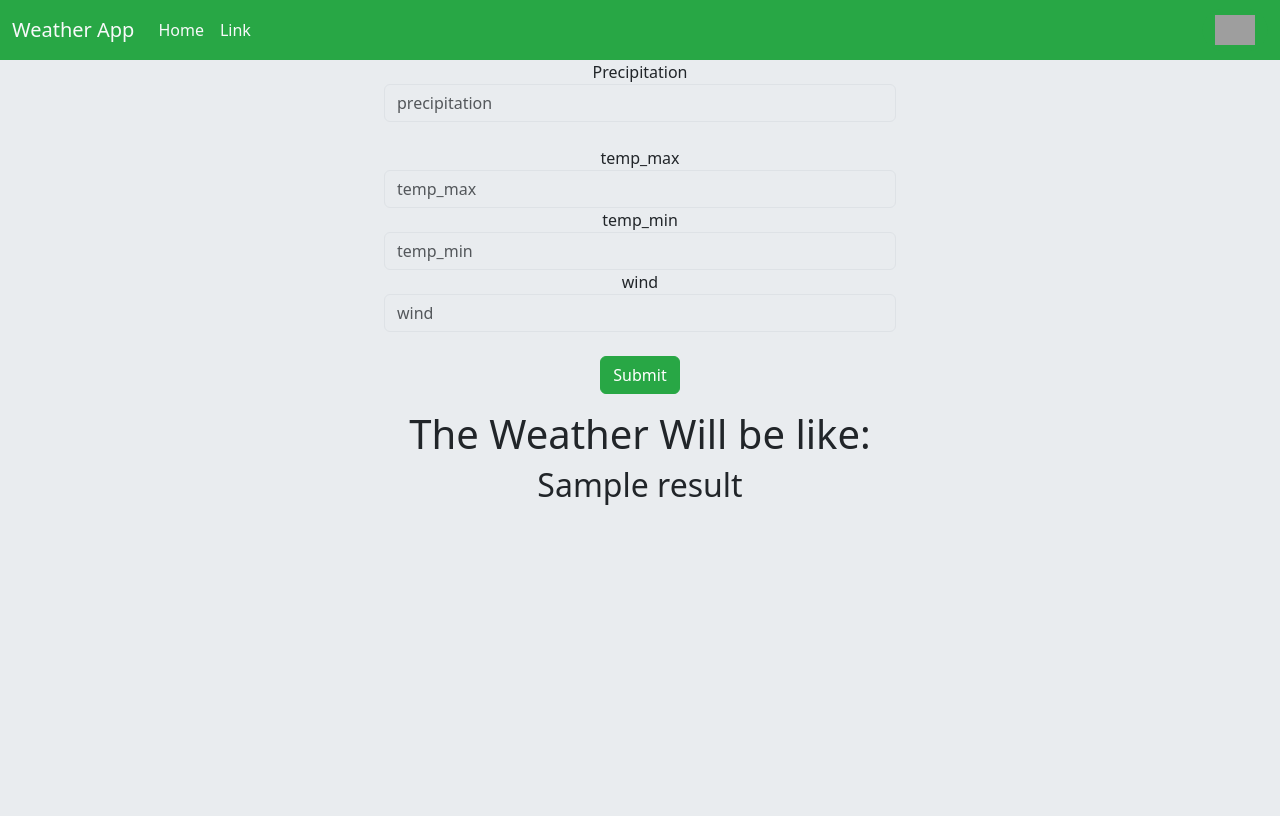
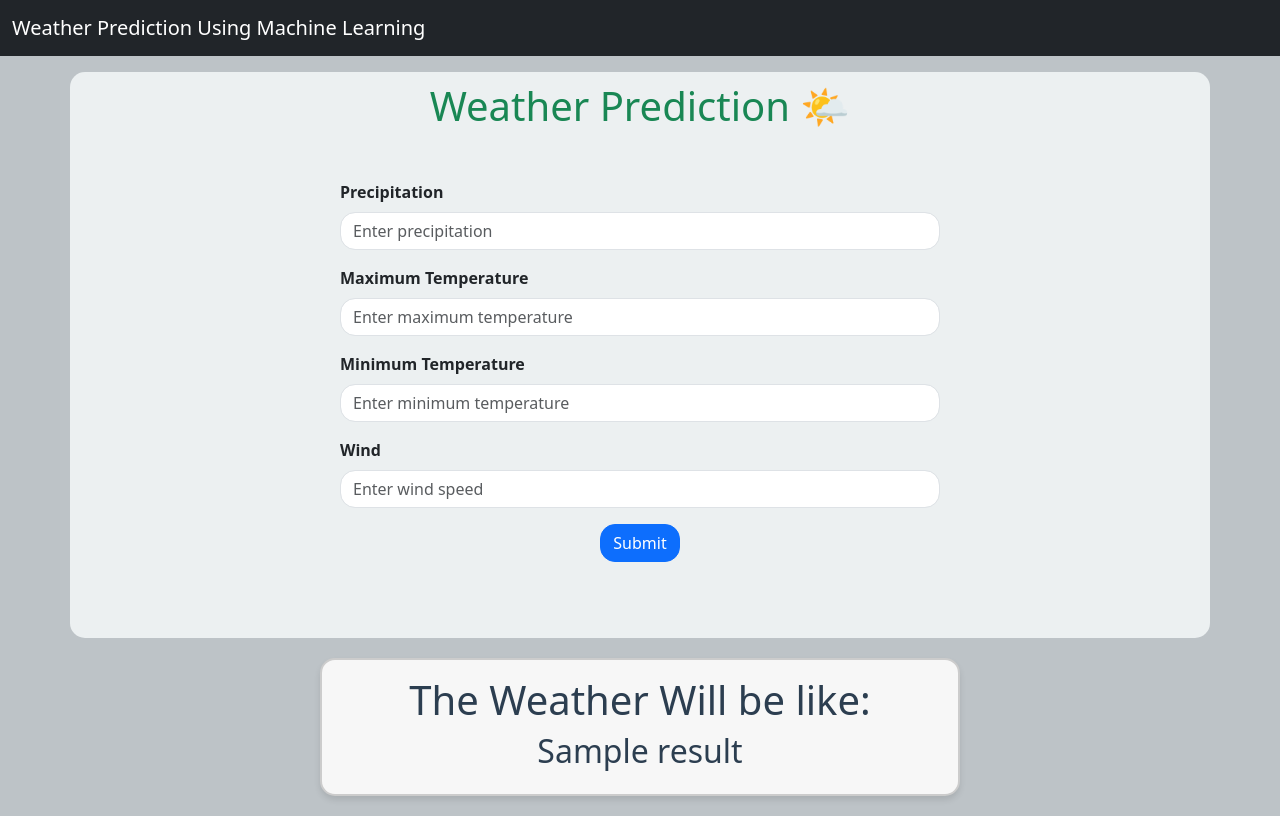
Before and after one commit to HarshSinha2607/weather_forecast, a Flask app: template templates/index.html in a window 1280 px wide. Before the commit the page ends 505 px from the top, so only its background shows below. Run offline with Flask 3, Linux system fonts and the light colour scheme; the template is opened without the code that fills it: most values are stand-ins (such as "Sample title", 1, 10 or a date in 2020); parts of the project's set-up code (start-up, migrations or seed data) failed here and were passed over; grey boxes are pictures that could not be loaded.

Commit message:
Update index.html

```diff
--- a/templates/index.html
+++ b/templates/index.html
@@ -5,134 +5,131 @@
     <meta charset="UTF-8">
     <meta http-equiv="X-UA-Compatible" content="IE=edge">
     <meta name="viewport" content="width=device-width, initial-scale=1.0">
-    <title>Weather Prediction App</title>
+    <title>Agriculture Weather Prediction App</title>
     <!-- Bootstrap CSS -->
     <link href="https://cdn.jsdelivr.net/npm/bootstrap@5.3.0-alpha1/dist/css/bootstrap.min.css" rel="stylesheet"
         integrity="sha384-GLhlTQ8iRABdZLl6O3oVMWSktQOp6b7In1Zl3/Jr59b6EGGoI1aFkw7cmDA6j6gD" crossorigin="anonymous">
     <style>
-        /* Custom green theme styles */
-        body[data-bs-theme="light"] {
-            --bs-primary: #28a745; /* Green primary color */
-            --bs-secondary: #6c757d;
-            --bs-success: #28a745;
-            --bs-info: #17a2b8;
-            --bs-warning: #ffc107;
-            --bs-danger: #dc3545;
-            --bs-light: #f8f9fa;
-            --bs-dark: #212529;
-            --bs-body-bg: #e9ecef;
-            --bs-body-color: #212529;
+        h1 {
+            color: #2c3e50;
+            text-align: center;
         }
 
-        body[data-bs-theme="dark"] {
-            --bs-primary: #1c7430; /* Darker green primary color */
-            --bs-secondary: #6c757d;
-            --bs-success: #1c7430;
-            --bs-info: #17a2b8;
-            --bs-warning: #ffc107;
-            --bs-danger: #dc3545;
-            --bs-light: #343a40;
-            --bs-dark: #f8f9fa;
-            --bs-body-bg: #212529;
-            --bs-body-color: #f8f9fa;
+        .warning {
+            color: red;
+            font-weight: bold;
+            text-align: center;
         }
 
-        .navbar {
-            background-color: var(--bs-primary);
+        .card {
+            margin: 20px auto;
+            display: flex;
+            flex-direction: row;
+            align-items: center;
+            color: #2c3e50;
+            background-color: #f7f7f7;
+            border: 2px solid #ccc;
+            border-radius: 15px;
+            width: 50%;
+            box-shadow: 0px 4px 6px rgba(0, 0, 0, 0.1);
+            animation: fadeIn 1s ease-in-out;
         }
 
-        .btn-primary {
-            background-color: var(--bs-primary);
-            border-color: var(--bs-primary);
+        .card img {
+            margin: 15px;
+            border-radius: 50%;
         }
 
-        .btn-primary:hover {
-            background-color: darken(var(--bs-primary), 10%);
-            border-color: darken(var(--bs-primary), 10%);
+        .card-body {
+            text-align: center;
+        }
+
+        .card-title {
+            font-weight: bold;
+        }
+
+        .container {
+            background: #ecf0f1;
+            font-weight: bold;
+            padding: 10px;
+            border-radius: 15px;
+        }
+
+        body {
+            background: #bdc3c7;
+        }
+
+        .form-control, .btn {
+            border-radius: 15px;
+        }
+
+        @keyframes fadeIn {
+            0% {
+                opacity: 0;
+                transform: translateY(-20px);
+            }
+            100% {
+                opacity: 1;
+                transform: translateY(0);
+            }
+        }
+
+        .form-container {
+            width: 100%;
+            max-width: 600px;
+            margin: 50px auto;
         }
     </style>
+
     <script src="https://cdn.jsdelivr.net/npm/bootstrap@5.3.0-alpha1/dist/js/bootstrap.bundle.min.js"
         integrity="sha384-w76AqPfDkMBDXo30jS1Sgez6pr3x5MlQ1ZAGC+nuZB+EYdgRZgiwxhTBTkF7CXvN"
         crossorigin="anonymous"></script>
 </head>
 
-<body data-bs-theme="light">
+<body>
 
-    <nav class="navbar navbar-expand-lg">
+    <nav class="navbar navbar-expand-lg navbar-dark bg-dark">
         <div class="container-fluid">
-            <a class="navbar-brand text-light" href="{{ url_for('index')}}">Weather App</a>
-            <button class="navbar-toggler" type="button" data-bs-toggle="collapse" data-bs-target="#navbarTogglerDemo02"
-                aria-controls="navbarTogglerDemo02" aria-expanded="false" aria-label="Toggle navigation">
-                <span class="navbar-toggler-icon"></span>
-            </button>
-            <div class="collapse navbar-collapse" id="navbarTogglerDemo02">
-                <ul class="navbar-nav me-auto mb-2 mb-lg-0">
-                    <li class="nav-item">
-                        <a class="nav-link active text-light" aria-current="page" href="#">Home</a>
-                    </li>
-                    <li class="nav-item">
-                        <a class="nav-link text-light" href="#">Link</a>
-                    </li>
-                </ul>
-                <button id="dark-mode-btn" class="btn btn-primary" style="border-radius: 60px;">
-                    <img id="dark-mode-img" src="static/brightness.png" height='30' alt="Light Mode">
-                </button>
-            </div>
+          <a class="navbar-brand" href="/">Weather Prediction Using Machine Learning</a>
         </div>
     </nav>
 
-    <div>
-        <center>
-            <form method="post" action="{{ url_for('predict')}}" style="width: 40%;">
-                <div class="col-auto">
-                    <label for="precipitation">Precipitation</label>
-                    <input class="form-control" type="text" placeholder="precipitation" id="precipitation"
-                        name="precipitation">
-                    <br>
+    <div class="container my-3 mt-3">
+        <h1 class="text-success">Weather Prediction<span class="text-success"> 🌤</span></h1>
+
+        <div class="form-container">
+            <form method="post" action="{{ url_for('predict')}}">
+                <div class="mb-3">
+                    <label for="precipitation" class="form-label">Precipitation</label>
+                    <input class="form-control" type="text" placeholder="Enter precipitation" id="precipitation"
+                    name="precipitation">
                 </div>
-                <div class="col-auto">
-                    <label for="temp_max">temp_max</label>
-                    <input class="form-control" type="text" placeholder="temp_max" id="temp_max" name="temp_max">
+                <div class="mb-3">
+                    <label for="temp_max" class="form-label">Maximum Temperature</label>
+                    <input class="form-control" type="text" placeholder="Enter maximum temperature" id="temp_max" name="temp_max">
                 </div>
-                <div class="col-auto">
-                    <label for="temp_min">temp_min</label>
-                    <input class="form-control" type="text" placeholder="temp_min" id="temp_min" name="temp_min">
+                <div class="mb-3">
+                    <label for="temp_min" class="form-label">Minimum Temperature</label>
+                    <input class="form-control" type="text" placeholder="Enter minimum temperature" id="temp_min" name="temp_min">
                 </div>
-                <div class="col-auto">
-                    <label for="wind">wind</label>
-                    <input class="form-control" type="text" placeholder="wind" id="wind" name="wind">
+                <div class="mb-3">
+                    <label for="wind" class="form-label">Wind</label>
+                    <input class="form-control" type="text" placeholder="Enter wind speed" id="wind" name="wind">
                 </div>
-                <br>
-                <div class="col-auto">
+                <div class="d-flex justify-content-center">
                     <button type="submit" class="btn btn-primary mb-3">Submit</button>
                 </div>
             </form>
-        </center>
+        </div>
     </div>
-    <center>
-        <div>
-            {% if result %}
+
+        <div class="card">
+          <div class="card-body">
             <h1>The Weather Will be like:</h1>
-            <h2>{{ result}}</h2>
-            {% endif %}
+            <h2>{{ result }}</h2>
+          </div>
         </div>
-    </center>
 
-    <script>
-        // Dark mode switch button
-        const darkModeBtn = document.getElementById('dark-mode-btn');
-        const darkModeImg = document.getElementById('dark-mode-img');
-        darkModeBtn.addEventListener('click', () => {
-            const body = document.querySelector('body');
-            if (body.getAttribute('data-bs-theme') === 'light') {
-                body.setAttribute('data-bs-theme', 'dark');
-                darkModeImg.setAttribute('src', 'static/night-mode.png');
-            } else {
-                body.setAttribute('data-bs-theme', 'light');
-                darkModeImg.setAttribute('src', 'static/brightness.png');
-            }
-        });
-    </script>
 </body>
 
 </html>
```
